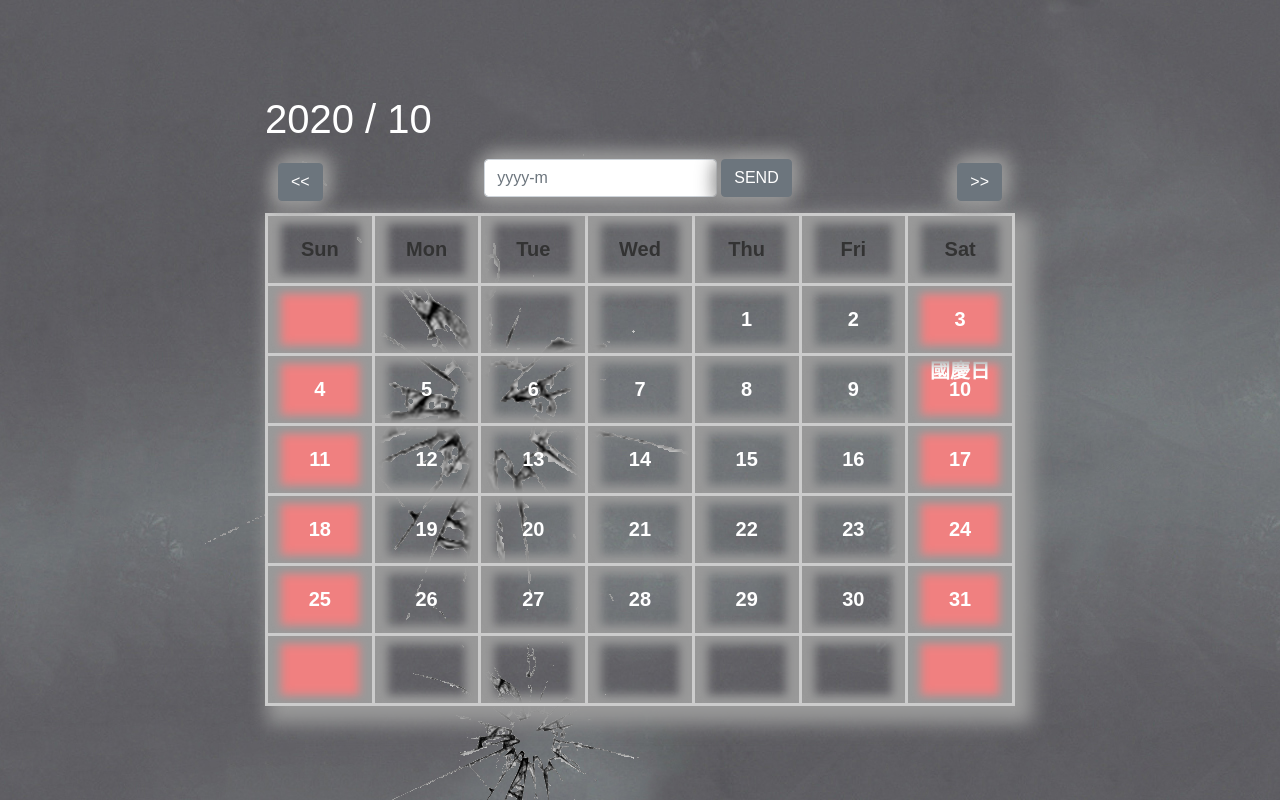
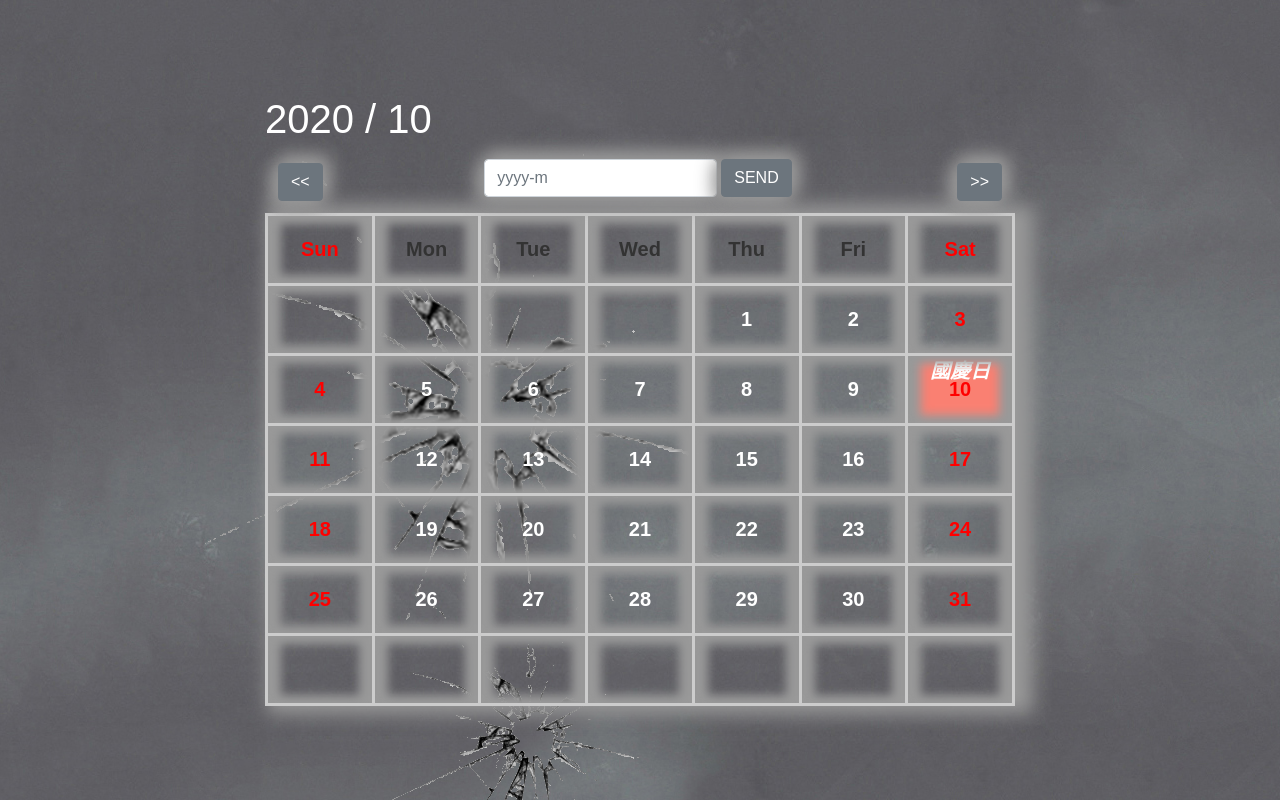
Before and after one commit to wdaweb/perpetual_calendar-Jingjar, a PHP site: page /calendar.php?y=2020&m=10 in a window 1280 px wide. Run offline with PHP 8.4, Linux system fonts and the light colour scheme; lists and menus that the app fills with data are empty.

Commit message:
最終完成不改了

```diff
--- a/calendar.php
+++ b/calendar.php
@@ -13,11 +13,11 @@
             display: flex;
             justify-content: center;
             align-items: center;
-            background: url("unnamed.gif") 380px 600px,url("unnamed2.gif") 200px 150px,url("angel-ganev-729-copy.jpg");
+            background: url("unnamed.gif") 380px 600px, url("unnamed2.gif") 200px 150px, url("nangel-ganev-729-copy.jpg")-65px 0;
             color: white;
-            font-family:fantasy;
+            font-family: fantasy;
             font-size: 20px;
-            background-repeat:no-repeat ;
+            background-repeat: no-repeat;
         }
 
         p {
@@ -27,7 +27,7 @@
         table {
             width: 750px;
             margin: auto;
-            box-shadow: 10px 10px 18px 8px #999;
+            box-shadow: 10px 0px 18px 8px #999;
 
         }
 
@@ -39,28 +39,34 @@
             height: 70px;
             text-align: center;
             position: relative;
-            box-shadow: -10px 5px 10px 3px #999 inset,10px -5px 10px 3px #999 inset;
+            box-shadow: -10px 5px 10px 3px #999 inset, 10px -5px 10px 3px #999 inset;
         }
 
-        span{
-
-            display:inline-block;
+        span {
+            color: red;
+        }
+        i{
+            display: inline-block;
             width: 100%;
             height: 100%;
-            background: lightcoral;
+            z-index: -1;
+            background: salmon;
             position: absolute;
             bottom: 0;
             left: 0;
-            z-index: -1;
+            color: white;
         }
-        p{
+
+        p {
             height: 5px;
         }
-        input{
-            box-shadow: 5px -5px 18px 3px #999,-5px 5px 18px 3px #999 ;
+
+        input {
+            box-shadow: 5px -5px 18px 3px #999, -5px 5px 18px 3px #999;
         }
-        button{
-            box-shadow: 5px -5px 18px 3px #999,-5px 5px 18px 3px #999 ;
+
+        button {
+            box-shadow: 5px -5px 18px 3px #999, -5px 5px 18px 3px #999;
         }
     </style>
 
@@ -83,8 +89,7 @@
         }
         if (isset($_POST['s'])) {
             $y = mb_substr($_POST['s'], 0, 4);
-        }
-        else if (isset($_GET['y'])) {
+        } else if (isset($_GET['y'])) {
             $y = $_GET['y'];
         } else {
             $y = date('Y');
@@ -118,8 +123,8 @@
         ?>
         <!-- Y是$_GET['y'] m是$_GET['m'] -->
         <div class="d-flex justify-content-between">
-            <a class="badge badge-pill py-2 m-1" href="calendar.php?y=<?= $py ?>&m=<?= $pm ?>"><button type="button" class="btn btn-secondary"><<</button></a>
-            <form class="form-inline mb-2" action="calendar.php" method="post">
+            <a class="badge badge-pill py-2 m-1" href="calendar.php?y=<?= $py ?>&m=<?= $pm ?>"><button type="button" class="btn btn-secondary">
+                    <<</button> </a> <form class="form-inline mb-2" action="calendar.php" method="post">
                         <div class="form-group">
                             <input type="text" class="form-control" name="s" placeholder='yyyy-m'>
                         </div>
@@ -129,23 +134,23 @@
         </div>
         <table>
             <tr>
-                <th style="color: #333;">Sun</th>
+                <th style="color: #333;"><span> Sun</span></th>
                 <th style="color: #333;">Mon</th>
                 <th style="color: #333;">Tue</th>
                 <th style="color: #333;">Wed</th>
                 <th style="color: #333;">Thu</th>
                 <th style="color: #333;">Fri</th>
-                <th style="color: #333;">Sat</th>
+                <th style="color: #333;"><span>Sat</span></th>
             </tr>
 
             <?php
-$hd=[  //有放假的節日
-    '1-1'=>"<span>元旦</span>",
-    '2-28'=>"<span>二二八</span>",
-    '4-4'=>"<span>婦幼節</span>",
-    '4-5'=>"<span>清明節</span>",
-    '5-1'=>"<span>勞動節</span>",
-    '10-10'=>"<span>國慶日</span>",
+            $hd = [  //有放假的節日
+                '1-1' => "<i>元旦</i>",
+                '2-28' => "<i>二二八</i>",
+                '4-4' => "<i>婦幼節</i>",
+                '4-5' => "<i>清明節</i>",
+                '5-1' => "<i>勞動節</i>",
+                '10-10' => "<i>國慶日</i>",
             ];
 
 
@@ -155,20 +160,33 @@ $hd=[  //有放假的節日
             for ($i = 0; $i < 6; $i++) {
                 echo "<tr>";
                 for ($j = 0; $j < 7; $j++) {
-                    $date='';
+                    $date = '';
                     echo "<th>";
-                    if($j==0||$j==6){
-                        echo '<span></span>';
-                    }
-                    if ($i == 0 && $j <$w) {
+                    if ($j == 0 || $j == 6) {
+                        echo '<span>';
+
+                        if ($i == 0 && $j < $w) {
                             echo "&nbsp;";
                         } else if ((($i * 7) + ($j + 1) - $w) > $t) {
                         } else {
                             echo (($i * 7) + ($j + 1) - $w);
-                        $date=(($i * 7) + ($j + 1) - $w);
+                            $date = (($i * 7) + ($j + 1) - $w);
                         }
-                    if(!empty($hd[$m.'-'.$date])){
-                        echo $hd[$m.'-'.$date];
+                        if (!empty($hd[$m . '-' . $date])) {
+                            echo $hd[$m . '-' . $date];
+                        }
+                        echo "</span>";
+                    }else{
+                        if ($i == 0 && $j < $w) {
+                            echo "&nbsp;";
+                        } else if ((($i * 7) + ($j + 1) - $w) > $t) {
+                        } else {
+                            echo (($i * 7) + ($j + 1) - $w);
+                            $date = (($i * 7) + ($j + 1) - $w);
+                        }
+                        if (!empty($hd[$m . '-' . $date])) {
+                            echo $hd[$m . '-' . $date];
+                        }
                     }
                     echo "</th>";
                 }
```
Also changed, not shown: angel-ganev-729-copy.jpg, nangel-ganev-729-copy.jpg (added). Lines whose indentation alone changed are shown as unchanged.
